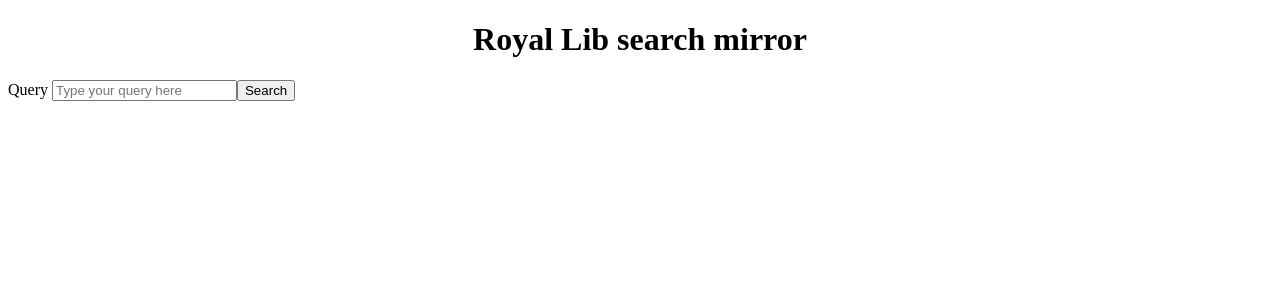
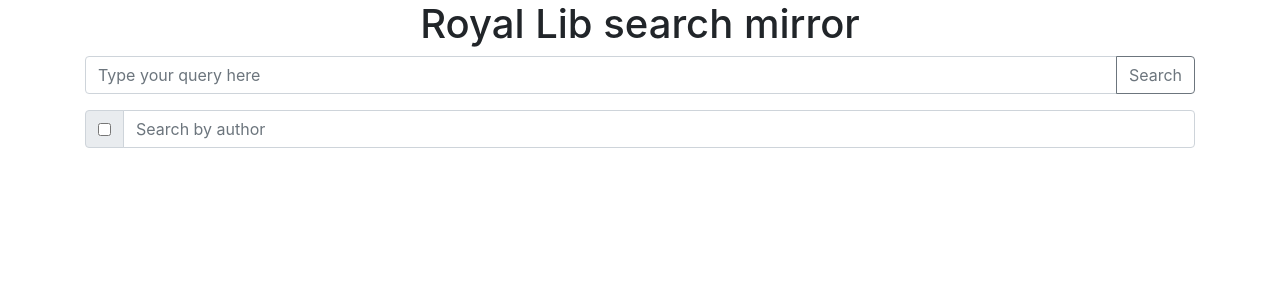
Before and after one commit to nkorobkov/information-retrieval, an Angular app in the folder webapp/: page / in a window 1280 px wide. Shown: the top 300 px of the page. Built offline with nearby package versions, Linux system fonts and the light colour scheme.

Commit message:
UI impoved Additional search option added

```diff
--- a/webapp/src/app/app.component.html
+++ b/webapp/src/app/app.component.html
@@ -1,22 +1,40 @@
 <!--The content below is only a placeholder and can be replaced.-->
+
+<div class="container">
 <div style="text-align:center">
+
   <h1>
     Royal Lib search mirror
   </h1>
 </div>
-<div>
-  <label>Query
-    <input [(ngModel)]="query" placeholder="Type your query here">
-    <button (click)="getData()">Search</button>
-  </label>
-</div>
 
-<div *ngIf="searching"> Wait please, search may take a moment...</div>
+  <div class="row">
+    <div class="col-12">
+      <div class="input-group mb-3">
 
-<div *ngIf="results_ready">
-  <div *ngFor="let r of results">
-    <app-sresult [sresult]="r"></app-sresult>
+        <input  type="text" class="form-control" [(ngModel)]="query" placeholder="Type your query here">
+        <div class="input-group-append">
+          <button class="btn btn-outline-secondary" type="button"  (click)="getData()" >Search</button>
+        </div>
+    </div>
+    <div class="input-group mb-3">
+      <div class="input-group-prepend">
+        <div class="input-group-text">
+          <input type="checkbox" [(ngModel)]="author_check">
+        </div>
+      </div>
+      <input [(ngModel)]="author_query" type="text" class="form-control" placeholder="Search by author">
+    </div>
+    </div>
+
+  </div>
+
+  <div *ngIf="searching"> Wait please, search may take a moment...</div>
+
+  <div *ngIf="results_ready">
+    <div *ngFor="let r of results" >
+      <app-sresult class="row" [sresult]="r"></app-sresult>
+    </div>
   </div>
 </div>
-
 <router-outlet></router-outlet>
--- a/webapp/src/app/app.component.ts
+++ b/webapp/src/app/app.component.ts
@@ -10,6 +10,8 @@ import {SResult} from './sresult/SResult';
 export class AppComponent {
   title = 'webapp';
   query = '';
+  author_query = '';
+  author_check = false;
   results_ready = false;
   searching = false;
   results: SResult[];
@@ -21,7 +23,7 @@ export class AppComponent {
   getData(): void {
     this.results_ready = false;
     this.searching = true;
-    this.dataService.getData(this.query)
+    this.dataService.getData(this.query, this.author_query, this.author_check)
       .subscribe(x => {
         this.results = x['hits'].hits;
         console.log(this.results);
--- a/webapp/src/app/data.service.ts
+++ b/webapp/src/app/data.service.ts
@@ -3,7 +3,6 @@ import {Observable, of} from 'rxjs';
 import {SResult} from './sresult/SResult';
 import {environment} from '../environments/environment';
 import {HttpClient, HttpHeaders} from '@angular/common/http';
-
 
 
 @Injectable({
@@ -14,12 +13,15 @@ export class DataService {
   constructor(private http: HttpClient) {
   }
 
-  MOCK_SRESULTS = [
-    {title: 'title', annotation: 'text one', score: 54, genre: '', year: 2018, author: 'Nikita'},
-    {title: 'Cats', annotation: 'Cats are nice', score: 44, genre: '', year: 2018, author: 'Nikita'},
-    {title: 'Dogs', annotation: 'I don\'t like dogs', score: 38, genre: '', year: 2018, author: 'Nikita'},
-    {title: 'Rain', annotation: 'Cats and dogs', score: 20, genre: '', year: 2018, author: 'Nikita'}
-  ];
+  MOCK_SRESULTS = {
+    hits: {
+      hits: [{_source: {title: 'title', annotation: 'text one', genre: '', year: 2018, author: 'Nikita'}, _score: 54},
+        {_source: {title: 'Cats', annotation: 'Cats are nice', score: 44, genre: '', year: 2018, author: 'Nikita'}},
+        {_source: {title: 'Dogs', annotation: 'I don\'t like dogs', score: 38, genre: '', year: 2018, author: 'Nikita'}},
+        {_source: {title: 'Rain', annotation: 'Cats and dogs', score: 20, genre: '', year: 2018, author: 'Nikita'}}
+      ]
+    }
+  }
 
   TITLE_SEARCH_DATA = {
     '_source': ['title', 'annotation', 'author', 'genre', 'year'],
@@ -37,19 +39,22 @@ export class DataService {
     method: 'GET'
   };
 
-  // @ts-ignore
-  getData(query: string): Observable<> {
+// @ts-ignore
+  getData(query: string, author_query: string, author_check: boolean): Observable<> {
     if (environment.mock_api) {
       return of(this.MOCK_SRESULTS);
     }
-    return this.queryData(query);
+    return this.queryData(query, author_query, author_check);
   }
 
-  // @ts-ignore
-  queryData(query: string): Observable<> {
+// @ts-ignore
+  queryData(query: string, author_query: string, author_check: boolean): Observable<> {
     const url = environment.base_url + environment.search_request_template;
     const req_data = this.TITLE_SEARCH_DATA;
     req_data.query.match.title = query;
+    if (author_check) {
+      req_data.query.match['author'] = author_query;
+    }
     return this.http.post<SResult[]>(url, req_data, this.httpOptions);
   }
 }
--- a/webapp/src/app/sresult/sresult.component.html
+++ b/webapp/src/app/sresult/sresult.component.html
@@ -1,6 +1,8 @@
-<div *ngIf="sresult">
+<div *ngIf="sresult" class="col-12">
+  <div class="alert alert-secondary">
 
-  <h4>{{sresult._source.title}}  {{sresult._score}}</h4>
-  <h5> {{sresult._source.genre}} От {{sresult._source.author}}, <i>{{sresult._source.year}}</i></h5>
-  <p>{{sresult._source.annotation}}</p>
+    <h4 class="alert-heading" title="Score : {{sresult._score}}">{{sresult._source.title}} </h4>
+    <h5> {{sresult._source.genre}} От {{sresult._source.author}}, <i>{{sresult._source.year}}</i></h5>
+    <p>{{sresult._source.annotation}}</p>
+  </div>
 </div>
--- a/webapp/src/environments/environment.ts
+++ b/webapp/src/environments/environment.ts
@@ -4,7 +4,7 @@
 
 export const environment = {
   production: false,
-  mock_api: false,
+  mock_api: true,
   base_url: 'http://localhost:9200',
   search_request_template: '/books-index/book/_search'
 
--- a/webapp/src/index.html
+++ b/webapp/src/index.html
@@ -4,9 +4,13 @@
   <meta charset="utf-8">
   <title>Webapp</title>
   <base href="/">
-
+  <link rel="stylesheet" href="https://maxcdn.bootstrapcdn.com/bootstrap/4.0.0/css/bootstrap.min.css" integrity="sha384-Gn5384xqQ1aoWXA+058RXPxPg6fy4IWvTNh0E263XmFcJlSAwiGgFAW/dAiS6JXm" crossorigin="anonymous">
+  <script src="https://code.jquery.com/jquery-3.2.1.slim.min.js" integrity="sha384-KJ3o2DKtIkvYIK3UENzmM7KCkRr/rE9/Qpg6aAZGJwFDMVNA/GpGFF93hXpG5KkN" crossorigin="anonymous"></script>
+  <script src="https://cdnjs.cloudflare.com/ajax/libs/popper.js/1.12.9/umd/popper.min.js" integrity="sha384-ApNbgh9B+Y1QKtv3Rn7W3mgPxhU9K/ScQsAP7hUibX39j7fakFPskvXusvfa0b4Q" crossorigin="anonymous"></script>
+  <script src="https://maxcdn.bootstrapcdn.com/bootstrap/4.0.0/js/bootstrap.min.js" integrity="sha384-JZR6Spejh4U02d8jOt6vLEHfe/JQGiRRSQQxSfFWpi1MquVdAyjUar5+76PVCmYl" crossorigin="anonymous"></script>
   <meta name="viewport" content="width=device-width, initial-scale=1">
   <link rel="icon" type="image/x-icon" href="favicon.ico">
+
 </head>
 <body>
   <app-root></app-root>
```
